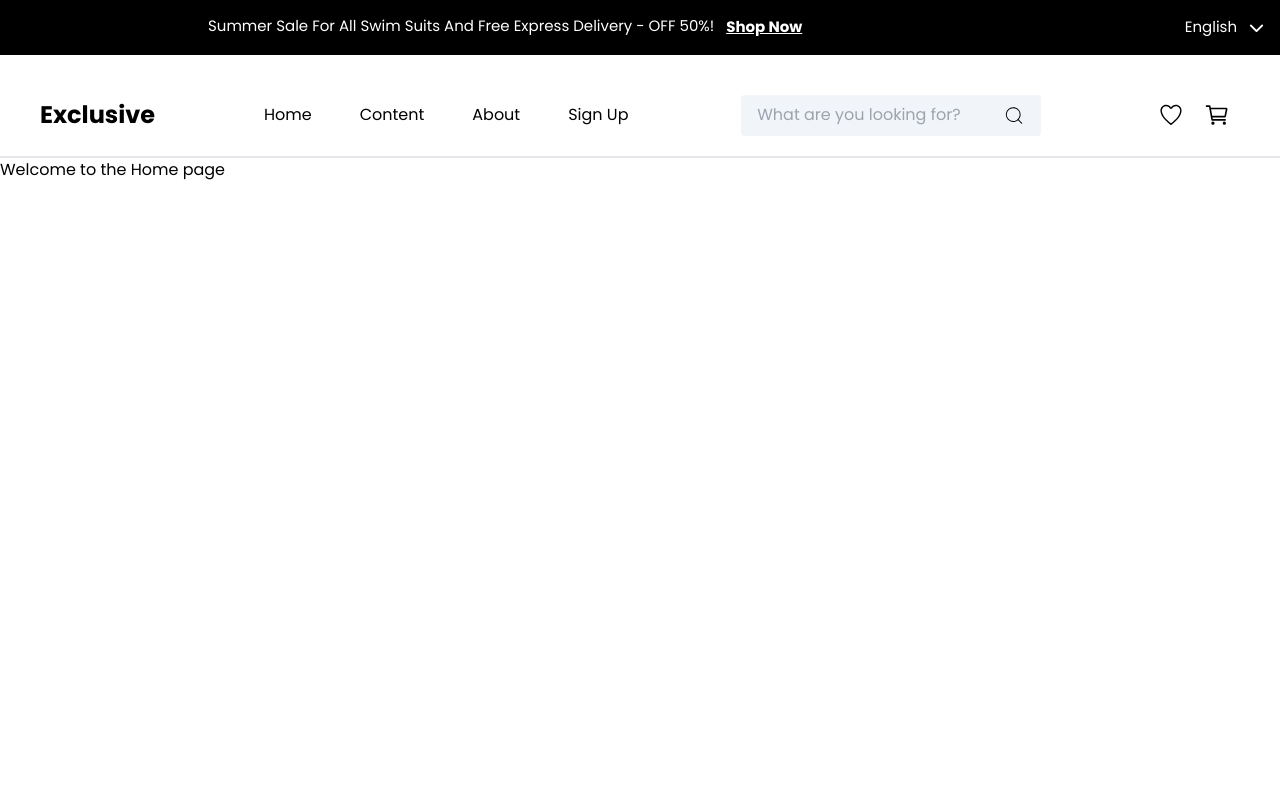
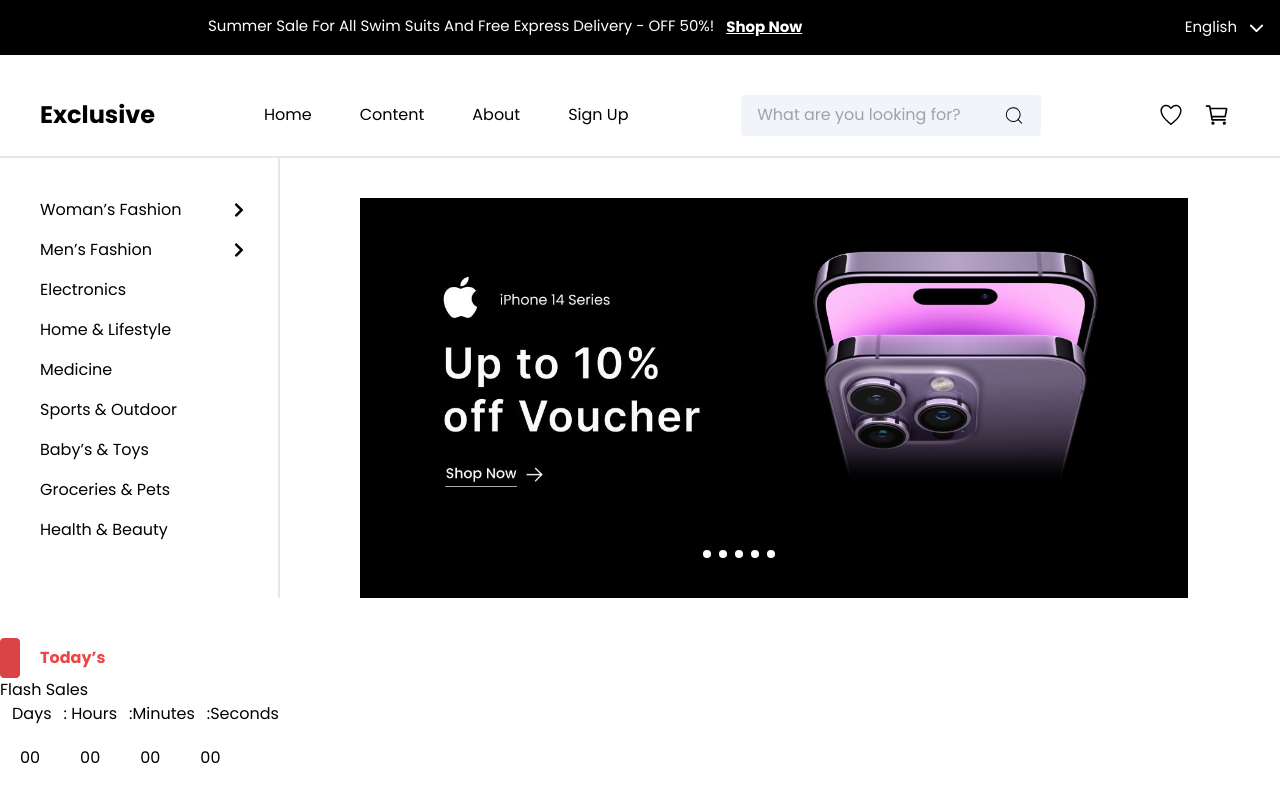
Before and after one commit to ayaosamaramadan/MERN-Ecommerce, a React (Vite) app: page / in a window 1280 px wide. Built offline with nearby package versions, Linux system fonts and the light colour scheme; a web font is replaced by a local one.

Commit message:
add home layout

```diff
--- a/src/components/Home.tsx
+++ b/src/components/Home.tsx
@@ -1,7 +1,83 @@
+import { FaChevronRight } from "react-icons/fa";
+import { GoDotFill } from "react-icons/go";
+
 const Home = () => {
-    return ( <>
-     <p>Welcome to the Home page</p>
-    </> );
-}
+  return (
+    <>
+      <div className="flex">
+
+
+        <div className="border-r-2 border-black-100 w-[280px] pr-20">
+          <div className="w-[250px] pt-10 pl-10">
+            <ul>
+              <li className="flex pb-4">
+                Woman’s Fashion <FaChevronRight className="mt-1 ml-[50px]" />
+              </li>
+              <li className="flex pb-4">
+                Men’s Fashion <FaChevronRight className="mt-1 ml-[79px]" />
+              </li>
+              <li className="pb-4">Electronics</li>
+              <li className="pb-4">Home & Lifestyle</li>
+              <li className="pb-4">Medicine</li>
+              <li className="pb-4">Sports & Outdoor</li>
+              <li className="pb-4">Baby’s & Toys</li>
+              <li className="pb-4">Groceries & Pets</li>
+              <li className="pb-4">Health & Beauty</li>
+            </ul>
+          </div>
+        </div>
+
+
+        <div className="ml-20 mt-10">
+          <div className="text-white bg-black w-[90%] h-[400px] p-10 ">
+            <img
+              src="/src/assets/iphoneSlider.JPG"
+              alt="image"
+              className="w-[100%]"
+            />
+            <div>
+              <ul className="flex w-[10%] mt-10 ml-[40%]">
+                <li><GoDotFill /></li>
+                <li><GoDotFill /></li>
+                <li><GoDotFill /></li>
+                <li><GoDotFill /></li>
+                 <li><GoDotFill /></li>
+              </ul>
+            </div>
+          </div>
+        </div>
+
+      </div>
+
+      <div className="flex mt-10">
+        <img src="/src/assets/Rectangle 17.png" alt="" />
+        <p className="text-red-500 font-bold ml-5 mt-2">Today’s</p>
+
+      </div>
+
+      <div>
+        <div><h1>Flash Sales</h1>
+        <div>
+            <ul className="flex">
+            <li className="pl-3">Days </li>
+            <li className="pl-3"><span>:</span> Hours</li>
+            <li className="pl-3"><span>:</span>Minutes</li>
+            <li className="pl-3"><span>:</span>Seconds</li>
+            </ul>
+            <ul className="flex">
+            <li className="p-5">00</li>
+            <li className="p-5">00</li>
+            <li className="p-5">00</li>
+            <li className="p-5">00</li>
+            </ul>
+        </div>
+</div>
+
+
+
+      </div>
+    </>
+  );
+};
 
 export default Home;
--- a/src/components/Navi.tsx
+++ b/src/components/Navi.tsx
@@ -1,4 +1,3 @@
-import "@fortawesome/fontawesome-free/css/all.min.css";
 import { CiSearch } from "react-icons/ci";
 import { IoIosHeartEmpty } from "react-icons/io";
 import { IoCartOutline } from "react-icons/io5";
```
Also changed, not shown: src/assets/Rectangle 17.png (added), src/assets/iphoneSlider.JPG (added).
